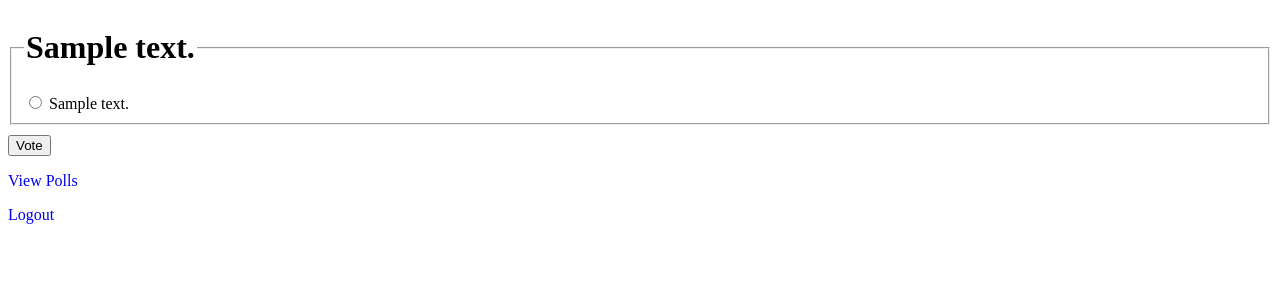
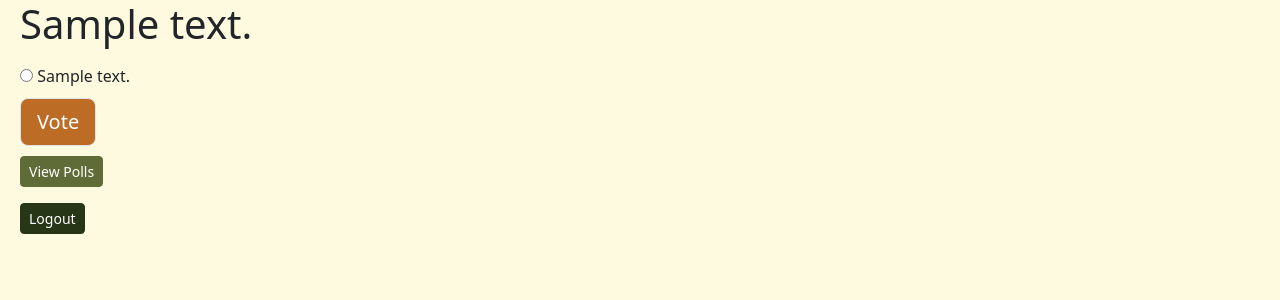
Before and after one commit to raymond-lee093/miniproject4RaymondLee, a Django app: page /polls/1/ in a window 1280 px wide. Shown: the top 300 px of the page. Run offline with Django 5.2, Linux system fonts and the light colour scheme; the first user in the database is signed in; tables that the repository leaves empty hold one stand-in row (Sample ...).

Commit message:
Modified templates with bootstrap and CSS.

```diff
--- a/mysite/polls/templates/polls/detail.html
+++ b/mysite/polls/templates/polls/detail.html
@@ -5,13 +5,17 @@
     <meta http-equiv="X-UA-Compatible" content="IE=edge">
     <meta name="viewport" content="width=device-width, initial-scale=1.0">
     <title>Poll-Choices</title>
+         <!-- Bootstrap CSS -->
+    <link href="https://cdn.jsdelivr.net/npm/bootstrap@5.3.0/dist/css/bootstrap.min.css" rel="stylesheet">
 </head>
 
-<body>
+<body class="content-container">
+ {% load static %}
+ <link href="{% static 'polls/style.css' %}" rel="stylesheet">
 {% if user.is_authenticated %}
     <form action="{% url 'polls:vote' question.id %}" method="post">
     {% csrf_token %}
-    <fieldset>
+    <fieldset style="margin-bottom: 10px">
         <legend><h1>{{ question.question_text }}</h1></legend>
         {% if error_message %}<p><strong>{{ error_message }}</strong></p>{% endif %}
         {% for choice in question.choice_set.all %}
@@ -19,13 +23,15 @@
             <label for="choice{{ forloop.counter }}">{{ choice.choice_text }}</label><br>
         {% endfor %}
     </fieldset>
-    <input style="margin-top: 10px" type="submit" value="Vote">
+    <input style="margin-bottom: 10px" class="btn-accent border btn-lg btn" type="submit" value="Vote">
     </form>
-    <p><a style="text-decoration: none" href="{% url "polls:index" %}">View Polls</a></p>
-    <a style="text-decoration: none" href="{% url 'polls:logout_view' %}">Logout</a>
+    <p><a class="btn btn-primary btn-sm" href="{% url "polls:index" %}">View Polls</a></p>
+    <a class="btn btn-secondary btn-sm" href="{% url 'polls:logout_view' %}">Logout</a>
 {% else %}
     <h3>User must be logged in to view page.</h3>
     <p style="margin-bottom: 5px;"><a style="text-decoration: none;" href="{% url "login" %}">Login</a></p>
 {% endif %}
+<!-- Bootstrap JS (Optional) -->
+    <script src="https://cdn.jsdelivr.net/npm/bootstrap@5.3.0/dist/js/bootstrap.bundle.min.js"></script>
 </body>
 </html>
```
Also changed, not shown: mysite/polls/templates/polls/results.html (+10 -4 lines).
